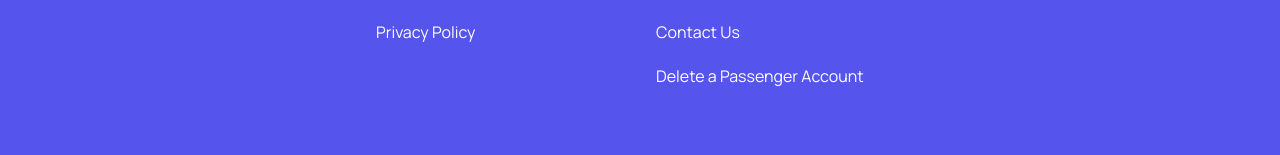
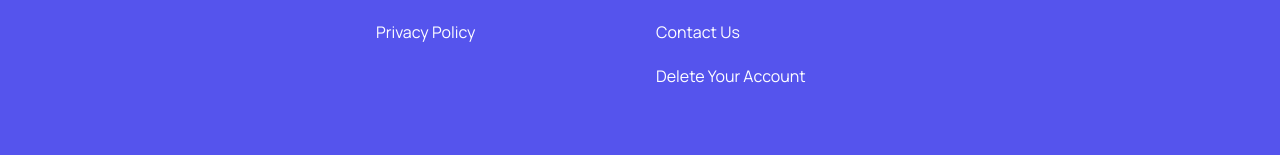
Before and after one commit to trubooker/trubooker-landing-page, a Next.js app: page / in a window 1280 px wide. Shown: the part 4692-4847 px from the top of the page. Built offline with nearby package versions, Linux system fonts and the light colour scheme.

Commit message:
chore: delete accoutn naming

```diff
--- a/src/components/Footer/FooterBody/index.tsx
+++ b/src/components/Footer/FooterBody/index.tsx
@@ -29,21 +29,7 @@ const FooterBody = () => {
                   className="gap-x-2 mb-5 font-normal text-sm xl:text-base"
                   key={items.title}
                 >
-                  <Link
-                    href={
-                      items.path !== "/del"
-                        ? items?.path
-                        : pathname.startsWith("/driver")
-                        ? "/driver/account-delete"
-                        : "/account-delete"
-                    }
-                  >
-                    {items.title !== "Delete Your Account"
-                      ? items?.title
-                      : pathname.startsWith("/driver")
-                      ? "Delete Your Driver Account"
-                      : "Delete a Passenger Account"}
-                  </Link>
+                  <Link href={items.path}>{items.title}</Link>
                 </div>
               ))}
             </div>
--- a/src/constants/index.tsx
+++ b/src/constants/index.tsx
@@ -106,7 +106,7 @@ export const FooterLinks = [
       },
       {
         title: "Delete Your Account",
-        path: "/del",
+        path: "/account-delete",
       },
     ],
   },
```
